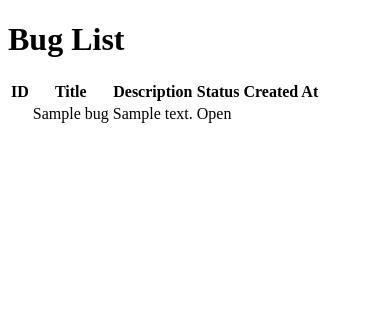
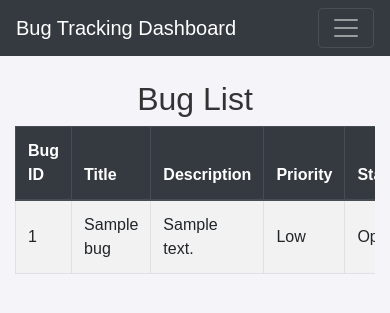
Before and after one commit to teja-techenthusiast/djanjo-projects, a Django app: page /bugs/ in a window 390 px wide. Shown: the top 313 px of the page. Run offline with Django 5.2, Linux system fonts and the light colour scheme; tables that the repository leaves empty hold one stand-in row (values such as "Sample post"); some libraries are stand-ins or nearby versions.

Commit message:
Modified the icons and added README file

```diff
--- a/dashboard/templates/dashboard/base.html
+++ b/dashboard/templates/dashboard/base.html
@@ -1,20 +1,43 @@
 {% load static %}
-
 <!DOCTYPE html>
-<html>
+<html lang="en">
 <head>
+    <meta charset="UTF-8">
+    <meta name="viewport" content="width=device-width, initial-scale=1.0">
     <title>Bug Tracking Dashboard</title>
-    <link rel="stylesheet" href="{% static 'css/style.css' %}">
+    <!-- Bootstrap CSS CDN -->
+    <link href="https://stackpath.bootstrapcdn.com/bootstrap/4.5.2/css/bootstrap.min.css" rel="stylesheet">
+    <link rel="stylesheet" href="{% static 'dashboard/styles.css' %}">
 </head>
 <body>
-    <nav>
-        <a href="{% url 'home' %}">Home</a>
-        <a href="{% url 'add_bug' %}">Add Bug</a>
-        <a href="{% url 'upload_data' %}">Upload Data</a>
-        <a href="{% url 'analytics' %}">Analytics</a>
+    <nav class="navbar navbar-expand-lg navbar-dark bg-dark">
+        <a class="navbar-brand" href="#">Bug Tracking Dashboard</a>
+        <button class="navbar-toggler" type="button" data-toggle="collapse" data-target="#navbarNav" aria-controls="navbarNav" aria-expanded="false" aria-label="Toggle navigation">
+            <span class="navbar-toggler-icon"></span>
+        </button>
+        <div class="collapse navbar-collapse" id="navbarNav">
+            <ul class="navbar-nav ml-auto">
+                <li class="nav-item">
+                    <a class="nav-link" href="{% url 'add_bug' %}">Add Bug</a>
+                </li>
+                <li class="nav-item">
+                    <a class="nav-link" href="{% url 'upload_data' %}">Upload Data</a>
+                </li>
+                <li class="nav-item">
+                    <a class="nav-link" href="{% url 'analytics' %}">Analytics</a>
+                </li>
+            </ul>
+        </div>
     </nav>
-    <div class="container">
-        {% block content %}{% endblock %}
+
+    <div class="container mt-4">
+        {% block content %}
+        {% endblock %}
     </div>
+
+    <!-- Bootstrap JS and jQuery CDN -->
+    <script src="https://code.jquery.com/jquery-3.5.1.slim.min.js"></script>
+    <script src="https://cdn.jsdelivr.net/npm/@popperjs/core@2.9.3/dist/umd/popper.min.js"></script>
+    <script src="https://stackpath.bootstrapcdn.com/bootstrap/4.5.2/js/bootstrap.min.js"></script>
 </body>
 </html>
--- a/dashboard/templates/dashboard/bug_list.html
+++ b/dashboard/templates/dashboard/bug_list.html
@@ -1,40 +1,33 @@
-<!DOCTYPE html>
-<html lang="en">
-<head>
-    <meta charset="UTF-8">
-    <meta name="viewport" content="width=device-width, initial-scale=1.0">
-    <title>Bug List</title>
-    <!-- Add your CSS stylesheets here -->
-</head>
-<body>
-    <h1>Bug List</h1>
+{% extends 'dashboard/base.html' %}
 
-    <table>
-        <thead>
+{% block content %}
+<h2 class="text-center">Bug List</h2>
+<div class="table-responsive">
+    <table class="table table-bordered table-striped">
+        <thead class="thead-dark">
             <tr>
-                <th>ID</th>
+                <th>Bug ID</th>
                 <th>Title</th>
                 <th>Description</th>
+                <th>Priority</th>
                 <th>Status</th>
-                <th>Created At</th>
-                <!-- Add more columns as needed -->
+                <th>Assigned To</th>
+                <th>Date Reported</th>
             </tr>
         </thead>
         <tbody>
             {% for bug in bugs %}
             <tr>
-                <td>{{ bug.id }}</td>
+                <td>{{ bug.bug_id }}</td>
                 <td>{{ bug.title }}</td>
                 <td>{{ bug.description }}</td>
+                <td>{{ bug.priority }}</td>
                 <td>{{ bug.status }}</td>
-                <td>{{ bug.created_at }}</td>
-            </tr>
-            {% empty %}
-            <tr>
-                <td colspan="5">No bugs found.</td>
+                <td>{{ bug.assigned_to }}</td>
+                <td>{{ bug.date_reported }}</td>
             </tr>
             {% endfor %}
         </tbody>
     </table>
-</body>
-</html>
+</div>
+{% endblock %}
--- /dev/null
+++ b/dashboard/templates/dashboard/styles.css
@@ -0,0 +1,26 @@
+body {
+    background-color: #f4f4f9;
+    font-family: 'Arial', sans-serif;
+}
+
+.navbar {
+    background-color: #333;
+}
+
+h2 {
+    color: #333;
+    font-size: 2rem;
+}
+
+.table th, .table td {
+    vertical-align: middle;
+}
+
+.table thead {
+    background-color: #007bff;
+    color: white;
+}
+
+.table-striped tbody tr:nth-child(odd) {
+    background-color: #f2f2f2;
+}
```
Also changed, not shown: dashboard/templates/dashboard/add_bug.html (+8 -6 lines), dashboard/templates/dashboard/analytics.html (+20 -11 lines), dashboard/README.md (added).
